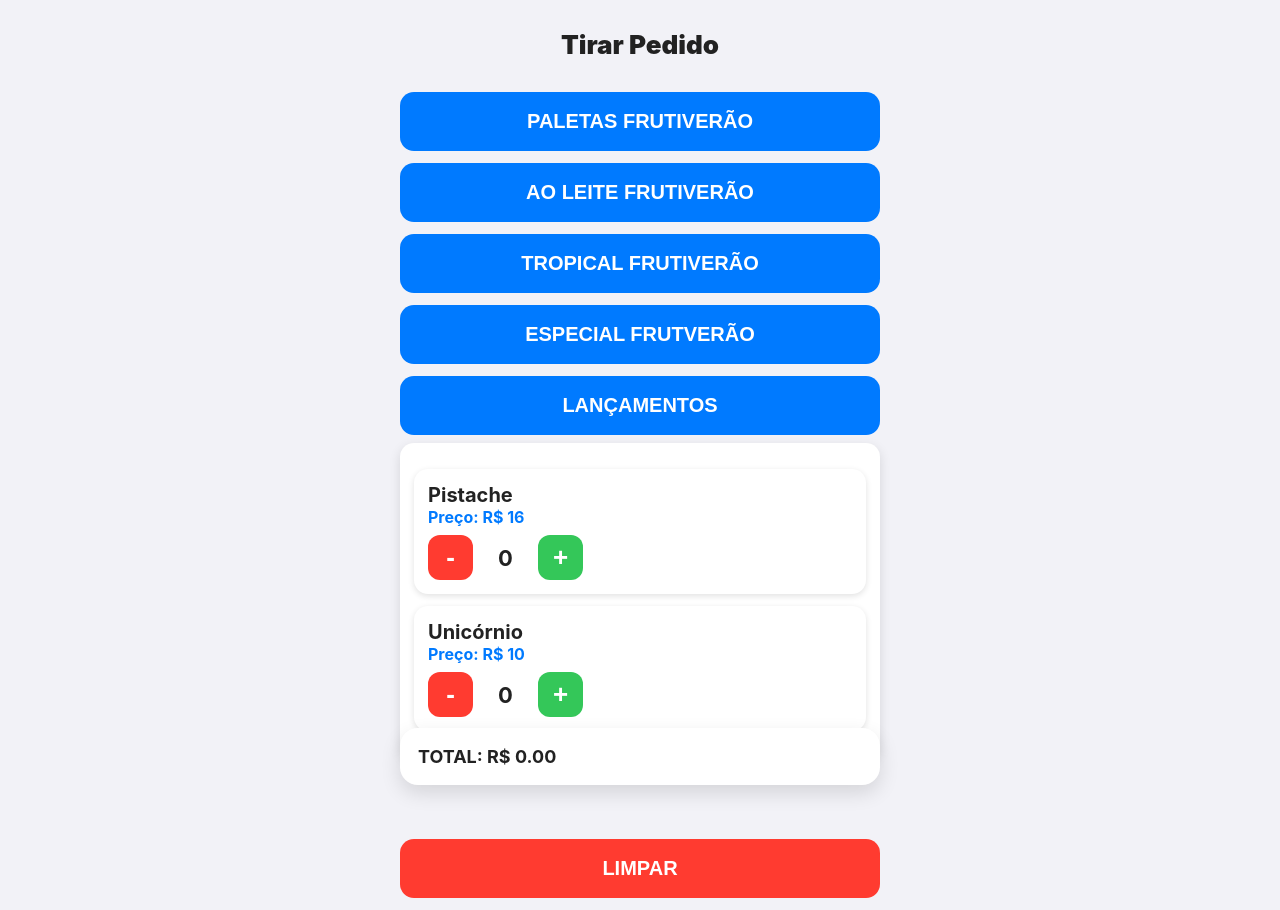
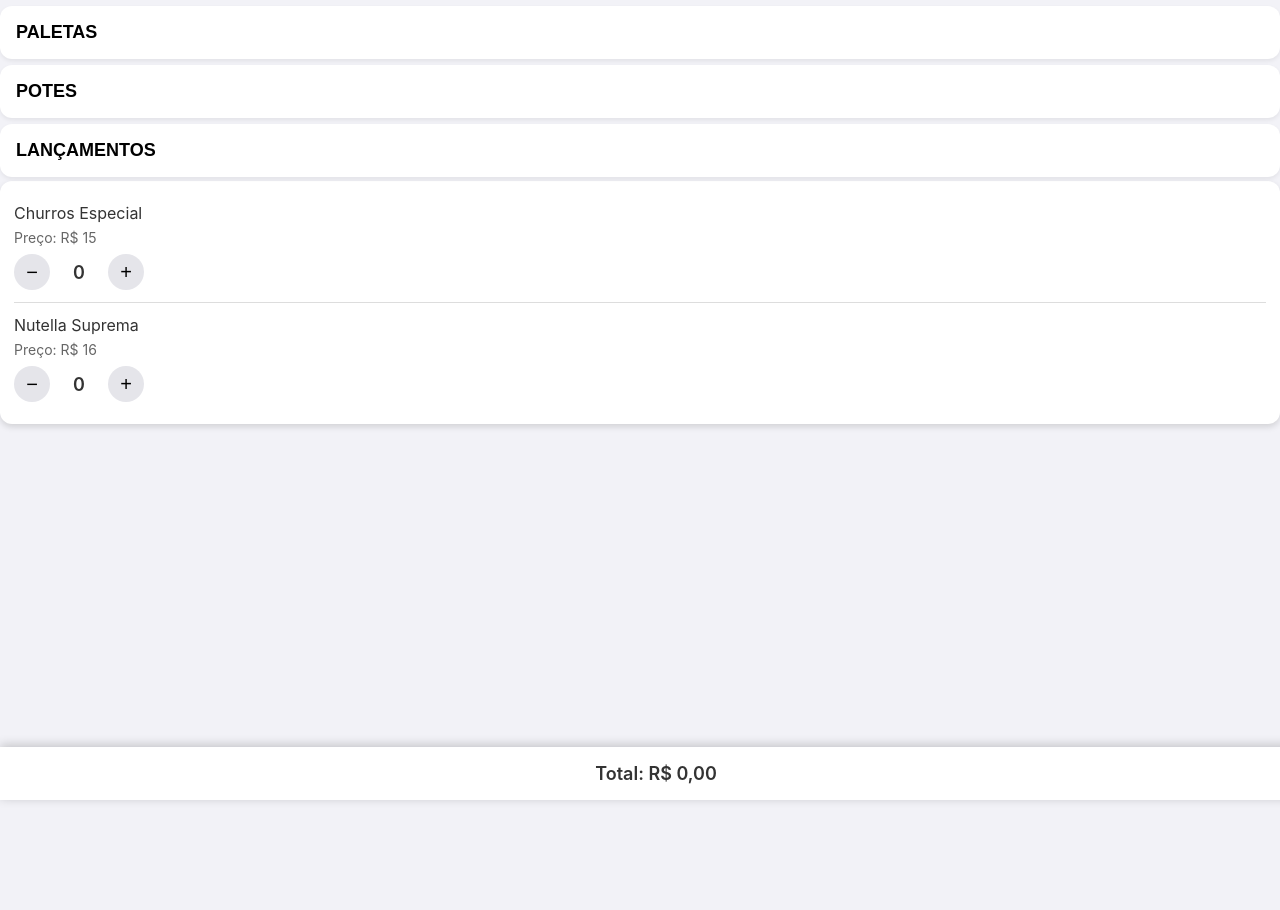
Before and after one commit to juliano210288/oticaviderememoria, a plain HTML site: page index.html in a window 1280 px wide. Both pictures are taken after a click on the button "LANÇAMENTOS". After the commit the page ends 800 px from the top, so only its background shows below. Drawn offline with Linux system fonts and the light colour scheme.

Commit message:
Atualizar o index.html

```diff
--- a/index.html
+++ b/index.html
@@ -2,211 +2,173 @@
 <html lang="pt-BR">
 <head>
 <meta charset="UTF-8">
-<title>Pedido de Sorvetes</title>
-<meta name="viewport" content="width=device-width, initial-scale=1.0">
+<title>Controle de Sorvetes</title>
 
-<!-- Ícone para adicionar à Tela Inicial -->
-<link rel="apple-touch-icon" href="icone.png">
+<meta name="viewport"
+content="width=device-width, initial-scale=1.0, maximum-scale=1.0, user-scalable=no">
 
 <style>
     body {
-        font-family: -apple-system, Arial, sans-serif;
-        background: var(--bg);
-        color: var(--txt);
-        padding: 12px;
-        max-width: 480px;
-        margin: auto;
-        transition: 0.3s ease;
+        font-family: -apple-system, BlinkMacSystemFont, "SF Pro Text", Arial;
+        margin: 0;
+        background: #f2f2f7;
+        color: #333;
+        padding-bottom: 120px;
     }
 
-    /* MODO CLARO */
-    :root {
-        --bg: #f2f2f7;
-        --card: #ffffff;
-        --txt: #222;
-        --btn-primary: #007aff;
-        --btn-danger: #ff3b30;
-        --btn-success: #34c759;
-        --shadow: rgba(0,0,0,0.12);
+    /* Botões de categoria */
+    .cat-btn {
+        width: 100%;
+        background: #fff;
+        border: none;
+        padding: 16px;
+        text-align: left;
+        font-size: 18px;
+        font-weight: 600;
+        margin-top: 6px;
+        border-radius: 12px;
+        box-shadow: 0 2px 4px #0001;
     }
 
-    /* MODO ESCURO AUTOMÁTICO */
-    @media (prefers-color-scheme: dark) {
-        :root {
-            --bg: #1c1c1e;
-            --card: #2c2c2e;
-            --txt: #f2f2f7;
-            --shadow: rgba(255,255,255,0.05);
-        }
-    }
-
-    h1 {
-        text-align: center;
-        font-size: 26px;
-        font-weight: 900;
-        margin-bottom: 20px;
-    }
-
-    .cat-btn {
-        width: 100%;
-        background: var(--btn-primary);
-        color: white;
-        padding: 18px;
-        font-size: 20px;
-        border: none;
-        border-radius: 14px;
-        margin-top: 12px;
-        cursor: pointer;
-        font-weight: bold;
-        transition: 0.2s;
-    }
-
-    /* Animação da categoria abrindo */
+    /* Caixa que abre com os itens */
     .categoria {
         display: none;
-        background: var(--card);
-        padding: 14px;
-        border-radius: 14px;
-        margin-top: 8px;
-        box-shadow: 0 4px 12px var(--shadow);
-        overflow: hidden;
-        max-height: 0;
-        transition: max-height .35s ease;
-    }
-
-    .categoria.aberta {
-        display: block;
-        max-height: 5000px;
+        background: #fff;
+        margin-top: 4px;
+        margin-bottom: 10px;
+        padding: 10px 14px;
+        border-radius: 12px;
+        box-shadow: 0 3px 6px #0002;
     }
 
     .item {
-        background: var(--card);
-        padding: 14px;
-        margin: 12px 0;
-        border-radius: 14px;
-        box-shadow: 0 2px 6px var(--shadow);
+        padding: 12px 0;
+        border-bottom: 1px solid #ddd;
+    }
+
+    .item:last-child {
+        border-bottom: none;
     }
 
     .nome {
-        font-size: 20px;
-        font-weight: bold;
+        font-size: 16px;
+        margin-bottom: 6px;
     }
 
     .valor {
-        color: var(--btn-primary);
-        font-weight: bold;
+        font-size: 14px;
+        color: #666;
         margin-bottom: 8px;
     }
 
     .controls {
         display: flex;
         align-items: center;
-        gap: 10px;
-        margin-top: 8px;
+        gap: 14px;
     }
 
     .btn {
-        width: 45px;
-        height: 45px;
-        border-radius: 12px;
+        width: 36px;
+        height: 36px;
+        border-radius: 50%;
         border: none;
-        cursor: pointer;
-        font-size: 26px;
-        font-weight: bold;
+        font-size: 20px;
+        background: #e5e5ea;
     }
 
-    .menos { background: var(--btn-danger); color: white; }
-    .mais  { background: var(--btn-success); color: white; }
+    .btn:active {
+        background: #d4d4d8;
+    }
 
     .numero {
-        width: 45px;
+        font-size: 18px;
+        width: 30px;
         text-align: center;
-        font-size: 22px;
-        font-weight: bold;
+        font-weight: 600;
     }
 
-    /* RESUMO FIXO ESTILO iOS */
-    #resumo-box {
-        position: sticky;
-        bottom: 15px;
-        background: var(--card);
-        padding: 18px;
-        border-radius: 18px;
-        box-shadow: 0 8px 20px var(--shadow);
+    /* Painel fixo no rodapé */
+    #rodape {
+        position: fixed;
+        left: 0;
+        bottom: 0;
+        width: 100%;
+        padding: 16px;
+        background: #fff;
+        box-shadow: 0 -2px 10px #0003;
         font-size: 18px;
-        font-weight: bold;
-        white-space: pre-line;
-        backdrop-filter: blur(12px);
+        font-weight: 600;
+        text-align: center;
     }
-
-    #limpar {
-        width: 100%;
-        background: var(--btn-danger);
-        color: white;
-        padding: 18px;
-        font-size: 20px;
-        border: none;
-        border-radius: 14px;
-        margin-top: 25px;
-        cursor: pointer;
-        font-weight: bold;
-    }
-
 </style>
 </head>
 <body>
 
-<h1>Tirar Pedido</h1>
 <div id="conteudo"></div>
 
-<!-- RESUMO FIXO -->
-<div id="resumo-box">Nenhum item selecionado.</div>
-
-<!-- BOTÃO LIMPAR -->
-<button id="limpar" onclick="limparTudo()">LIMPAR</button>
+<div id="rodape">
+    Total: R$ <span id="total">0,00</span>
+</div>
 
 <script>
-/* ------------------- PREÇOS ------------------- */
-let precoPorCategoria = {
-    "PALETAS FRUTIVERÃO": 18,
-    "AO LEITE FRUTIVERÃO": 8,
-    "TROPICAL FRUTIVERÃO": 6,
-    "ESPECIAL FRUTVERÃO": 13,
-    "LANÇAMENTOS": null
+const categorias = {
+    "PALETAS": ["Raffaello", "Oreo", "Ferrero"],
+    "POTES": ["Morango", "Chocolate"],
+    "LANÇAMENTOS": ["Churros Especial", "Nutella Suprema"]
 };
 
-let precosLancamentos = {
-    "Pistache": 16,
-    "Unicórnio": 10
+const precoPorCategoria = {
+    "PALETAS": 12,
+    "POTES": 10
 };
 
-/* ------------------- CATEGORIAS ------------------- */
-let categorias = {
-    "PALETAS FRUTIVERÃO": [
-        "Raffaello","Oreo","Ferrero","Kinder Ovo","Kinder Bueno","M&M","Choco Maltine",
-        "Milk Trufado","Babalu","Blue Ice","Sensação","Morango","Maracujá","Açaí",
-        "Iogurte c/ Amora","Menta c/ Chocolate","Paçoca","Capuccino","Banana com Avelã",
-        "Coco c/ Abobora","Coco c/ Doce de Leite","Tapioca","Abacaxi Zero"
-    ],
-    "AO LEITE FRUTIVERÃO": [
-        "Morango","Chocolate","Leite Condensado","Milho-Verde","Açaí c/ Morango",
-        "Coco","Coco Queimado","Abóbora c/ Coco","Amendoim","Abacate","Blue Ice"
-    ],
-    "TROPICAL FRUTIVERÃO": [
-        "Uva","Limão","Maracujá","Manga","Abacaxi","Melancia","Tangerina",
-        "Maçã Verde","Groselha","Tutti Frutti","Pinta Língua"
-    ],
-    "ESPECIAL FRUTVERÃO": [
-        "Skimo morango","Skimo ao leite","Milk trufado","Brigadeiro","Chococo",
-        "Torta de limão","Itu napolitano","Frutblito","Sunday de chocolate","Sundae de Morango"
-    ],
-    "LANÇAMENTOS": ["Pistache","Unicórnio"]
+const precosLancamentos = {
+    "Churros Especial": 15,
+    "Nutella Suprema": 16
 };
 
-let vendidoSalvo = JSON.parse(localStorage.getItem("vendido")) || {};
-let id = 1;
+let idCount = 1;
+let vendas = {};
 
-/* ------------------- GERAR ITENS (DOM) ------------------- */
+function toggle(cat) {
+    const box = document.getElementById("cat_" + cat);
+    box.style.display = (box.style.display === "block") ? "none" : "block";
+}
+
+function add(id) {
+    vendas[id] = (vendas[id] || 0) + 1;
+    document.getElementById("vend_" + id).innerText = vendas[id];
+    atualizarTotal();
+}
+
+function remove(id) {
+    if (!vendas[id] || vendas[id] === 0) return;
+    vendas[id]--;
+    document.getElementById("vend_" + id).innerText = vendas[id];
+    atualizarTotal();
+}
+
+function atualizarTotal() {
+    let total = 0;
+    let idx = 1;
+
+    for (let cat in categorias) {
+        categorias[cat].forEach(sabor => {
+            const qnt = vendas[idx] || 0;
+
+            let preco = (cat === "LANÇAMENTOS")
+                ? precosLancamentos[sabor]
+                : precoPorCategoria[cat];
+
+            total += qnt * preco;
+            idx++;
+        });
+    }
+
+    document.getElementById("total").innerText = total.toFixed(2).replace(".", ",");
+}
+
+/* GERA TELA */
 let container = document.getElementById("conteudo");
 
 for (let cat in categorias) {
@@ -228,29 +190,32 @@ for (let cat in categorias) {
         nome.className = "nome";
         nome.innerText = sabor;
 
-        let preco = (cat === "LANÇAMENTOS") ? precosLancamentos[sabor] : precoPorCategoria[cat];
-
         let valor = document.createElement("div");
         valor.className = "valor";
+
+        let preco = (cat === "LANÇAMENTOS")
+            ? precosLancamentos[sabor]
+            : precoPorCategoria[cat];
+
         valor.innerText = `Preço: R$ ${preco}`;
 
         let controls = document.createElement("div");
         controls.className = "controls";
 
         let menos = document.createElement("button");
-        menos.className = "btn menos";
-        menos.innerText = "-";
-        menos.onclick = () => remove(id);
+        menos.className = "btn";
+        menos.innerText = "−";
+        menos.onclick = () => remove(idCount);
 
         let numero = document.createElement("span");
         numero.className = "numero";
-        numero.id = "vend_" + id;
-        numero.innerText = vendidoSalvo[id] || 0;
+        numero.id = "vend_" + idCount;
+        numero.innerText = 0;
 
         let mais = document.createElement("button");
-        mais.className = "btn mais";
+        mais.className = "btn";
         mais.innerText = "+";
-        mais.onclick = () => add(id);
+        mais.onclick = () => add(idCount);
 
         controls.appendChild(menos);
         controls.appendChild(numero);
@@ -261,69 +226,13 @@ for (let cat in categorias) {
         item.appendChild(controls);
 
         box.appendChild(item);
-        id++;
+
+        vendas[idCount] = 0;
+        idCount++;
     });
 
     container.appendChild(box);
 }
-
-/* ------------------- FUNÇÕES ------------------- */
-function toggle(cat) {
-    let box = document.getElementById("cat_" + cat);
-    box.classList.toggle("aberta");
-}
-
-function add(id) {
-    let el = document.getElementById("vend_" + id);
-    el.innerText = Number(el.innerText) + 1;
-    vendidoSalvo[id] = Number(el.innerText);
-    salvar();
-    gerarResumo();
-}
-
-function remove(id) {
-    let el = document.getElementById("vend_" + id);
-    if (Number(el.innerText) > 0) el.innerText--;
-    vendidoSalvo[id] = Number(el.innerText);
-    salvar();
-    gerarResumo();
-}
-
-function salvar() {
-    localStorage.setItem("vendido", JSON.stringify(vendidoSalvo));
-}
-
-function gerarResumo() {
-    let texto = "";
-    let total = 0;
-    let i = 1;
-
-    for (let cat in categorias) {
-        let blocos = "";
-
-        categorias[cat].forEach(sabor => {
-            let q = vendidoSalvo[i] || 0;
-            if (q > 0) {
-                blocos += `${q} - ${sabor}\n`;
-                let preco = (cat === "LANÇAMENTOS") ? precosLancamentos[sabor] : precoPorCategoria[cat];
-                total += q * preco;
-            }
-            i++;
-        });
-
-        if (blocos !== "") texto += `${cat}\n${blocos}\n`;
-    }
-
-    texto += `TOTAL: R$ ${total.toFixed(2)}`;
-    document.getElementById("resumo-box").innerText = texto;
-}
-
-function limparTudo() {
-    localStorage.clear();
-    location.reload();
-}
-
-gerarResumo();
 </script>
 
 </body>
```
